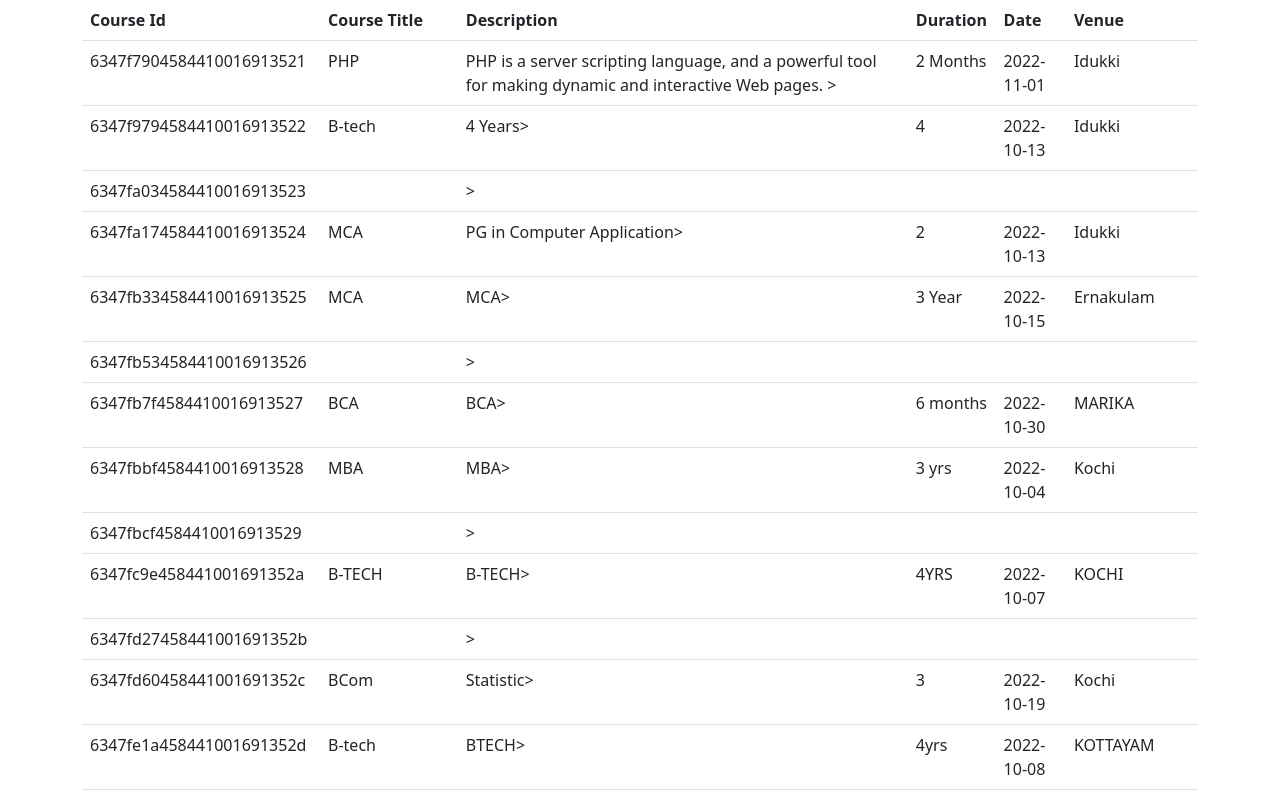
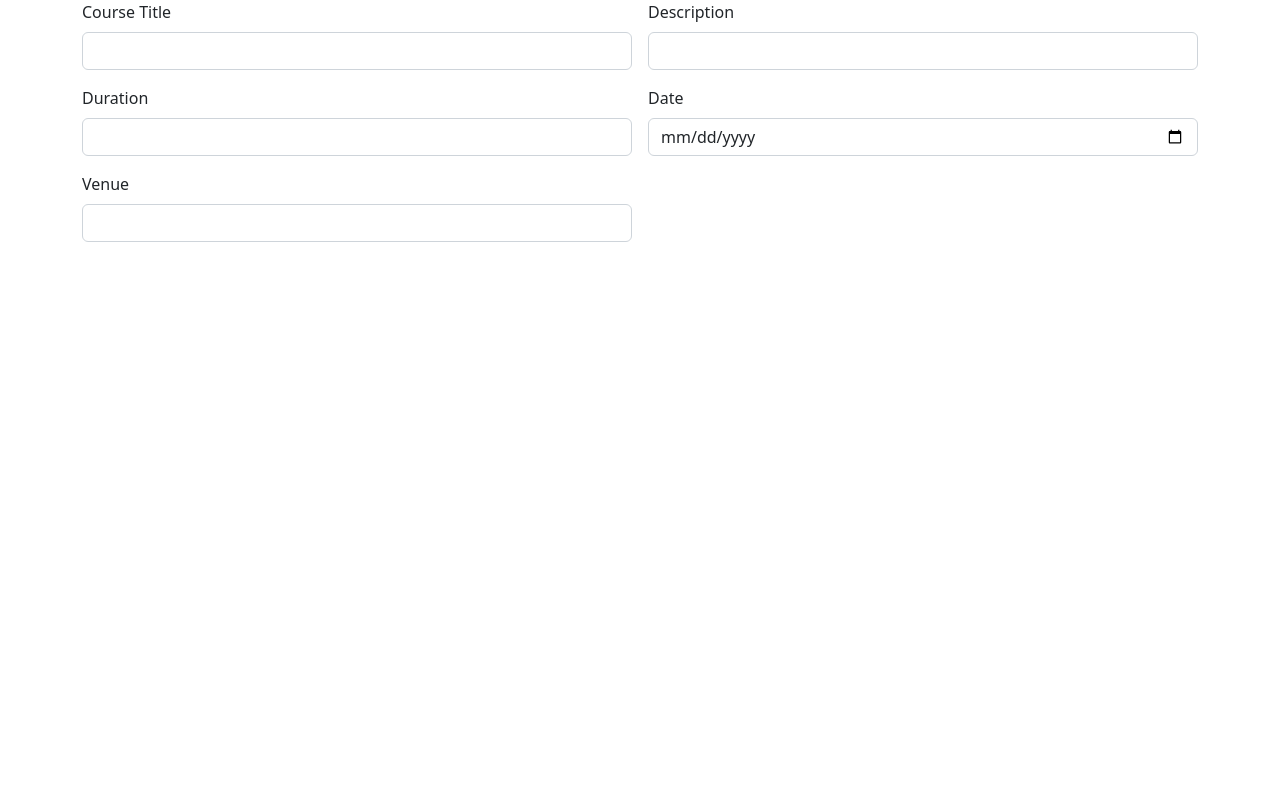
Before and after one commit to Asiyacm/Course-Angular-App, an Angular app: page / in a window 1280 px wide. Shown: the top 800 px of the page. Built offline with nearby package versions, Linux system fonts and the light colour scheme.

Commit message:
router commit

```diff
--- a/src/app/app.component.html
+++ b/src/app/app.component.html
@@ -1,2 +1,2 @@
-<app-view-course></app-view-course>
+
 <router-outlet></router-outlet>
--- a/src/app/app.module.ts
+++ b/src/app/app.module.ts
@@ -5,6 +5,19 @@ import { AppRoutingModule } from './app-routing.module';
 import { AppComponent } from './app.component';
 import { AddCourseComponent } from './add-course/add-course.component';
 import { ViewCourseComponent } from './view-course/view-course.component';
+import { RouterModule, Routes } from '@angular/router';
+
+const myRoute:Routes=[
+  {
+    path: "",
+    component:AddCourseComponent
+  },
+  {
+    path:"view",
+    component:ViewCourseComponent
+  }
+]
+
 
 @NgModule({
   declarations: [
@@ -14,7 +27,8 @@ import { ViewCourseComponent } from './view-course/view-course.component';
   ],
   imports: [
     BrowserModule,
-    AppRoutingModule
+    AppRoutingModule,
+    RouterModule.forRoot(myRoute)
   ],
   providers: [],
   bootstrap: [AppComponent]
```
